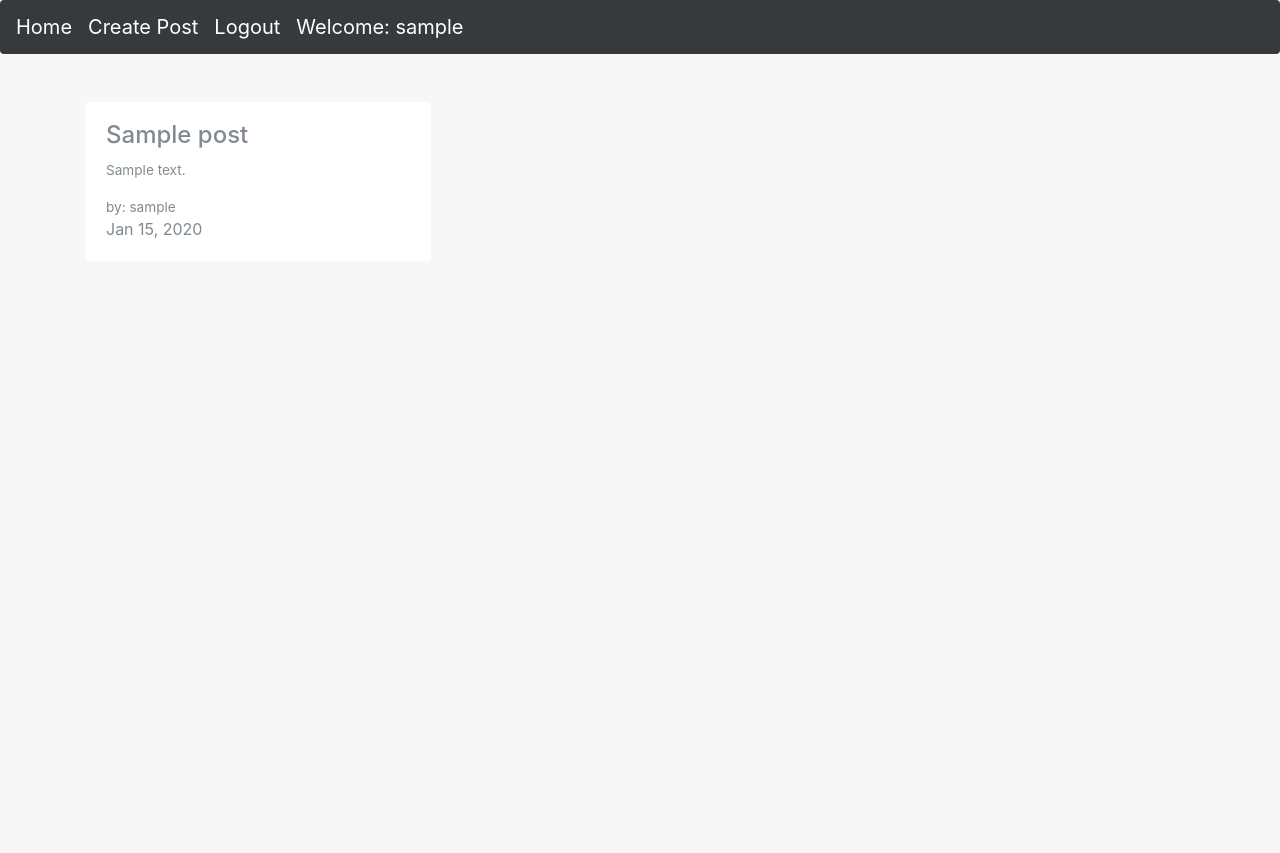
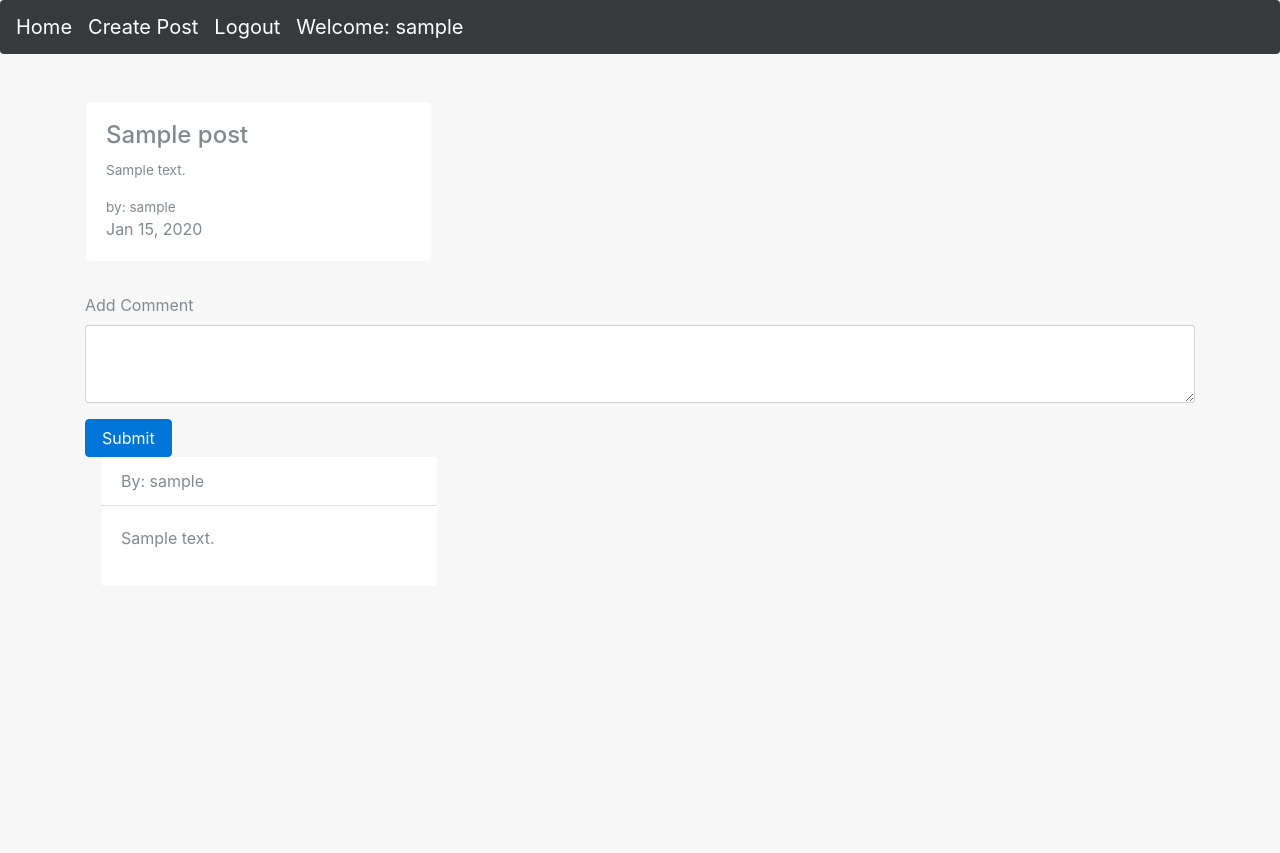
Before and after one commit to leo831/Blog, a Python web app: template template/post.html in a window 1280 px wide. Shown: the top 853 px of the page. Run offline with Jinja, Linux system fonts and the light colour scheme; the template is opened without the code that fills it: most values are stand-ins (such as "Sample title", 1, 10 or a date in 2020).

Commit message:
Feature: Handler for add and display comments

```diff
--- a/template/post.html
+++ b/template/post.html
@@ -19,7 +19,30 @@
             </div>
           </div>
         </div>
+        {%if username %}
+         <form method="post" action="/post/{{post.key().id()}}/addComment">
+
+<div class="form-group">
+    <label for="exampleTextarea">Add Comment</label>
+    <textarea class="form-control" id="exampleTextarea" rows="3" name="addcomment"></textarea>
+  </div>
+  <button type="submit" class="btn btn-primary">Submit</button>
+  </form>
+  {%endif%}
+  {% for comment in comments %}
+   <div class="card" >
+  <div class="card-header" style="background: white">
+    By: {{comment.username}}
+  </div>
+  <div class="card-block" >
+    <blockquote class="card-blockquote">
+      <p>{{comment.comment}}</p>
+    </blockquote>
+  </div>
+</div>
+  {% endfor %}
     </div>
+
 </div>
 </body>
 </html>{% endblock %}
```
Also changed, not shown: index.yaml (added, +23 -0 lines), main.py (+42 -12 lines), 1 other file.
